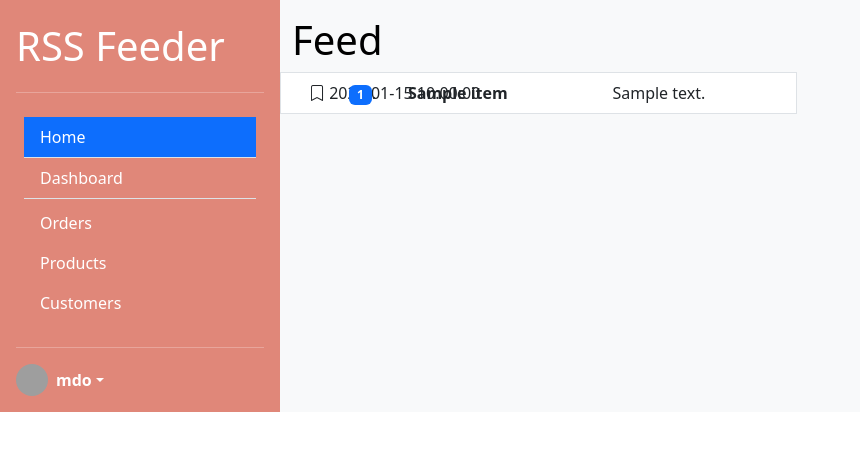
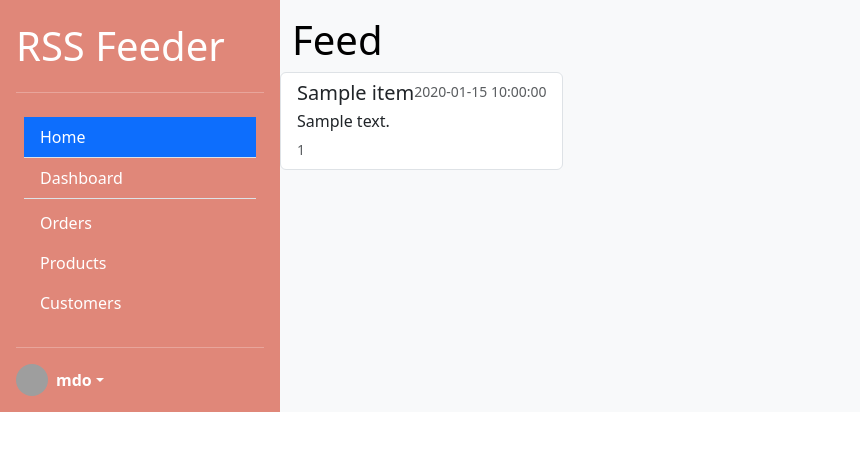
Before and after one commit to bhunao/rss_feeder, a Python web app: template src/template/cards/list.html in a window 1280 px wide. Shown: the top 451 px of the page, without its empty margins (0-860 px from the left). Run offline with Jinja, Linux system fonts and the light colour scheme; the template is opened without the code that fills it: most values are stand-ins (such as "Sample title", 1, 10 or a date in 2020); grey boxes are pictures that could not be loaded.

Commit message:
FIX: front?no?maybe?htmx

```diff
--- a/src/template/cards/list.html
+++ b/src/template/cards/list.html
@@ -9,29 +9,20 @@
 
 		<div class="list-group rounded-0">
 			{% for item in items %}
-			<a href="#" class="list-group-item list-group-item-action text-truncate">
 
-				<div class="container text-center">
-					<div class="row align-items-start">
-						<div class="col-1">
-							<i class="bi bi-bookmark"></i>
-						{{ item.date_published }}
-						</div>
-						<div class="col-1 text-truncate">
-							<span class="badge text-bg-primary">{{ item.id }}</span>
-						</div>
-						<div class="col-4 text-truncate">
-							<strong>
-								{{item.title }}
-							</strong>
-						</div>
-						<div class="col-6 text-truncate">
-							{{ item.summary }}
-						</div>
-					</div>
+		<div class="list-group">
+
+			<a href="#" class="list-group-item list-group-item-action">
+				<div class="d-flex w-100 justify-content-between">
+					<h5 class="mb-1">{{ item.title }}</h5>
+					<small class="text-body-secondary">{{ item.date_published }}</small>
 				</div>
+				<p class="mb-1">{{ item.summary }}</p>
+				<small class="text-body-secondary">{{ item.source_id }}</small>
+			</a>
 
-			</a>
+		</div>
+
 			{% endfor %}
 		</div>
 	</div>
```
Also changed, not shown: src/template/cards/cards.html (renamed from src/template/cards/cards.py).
